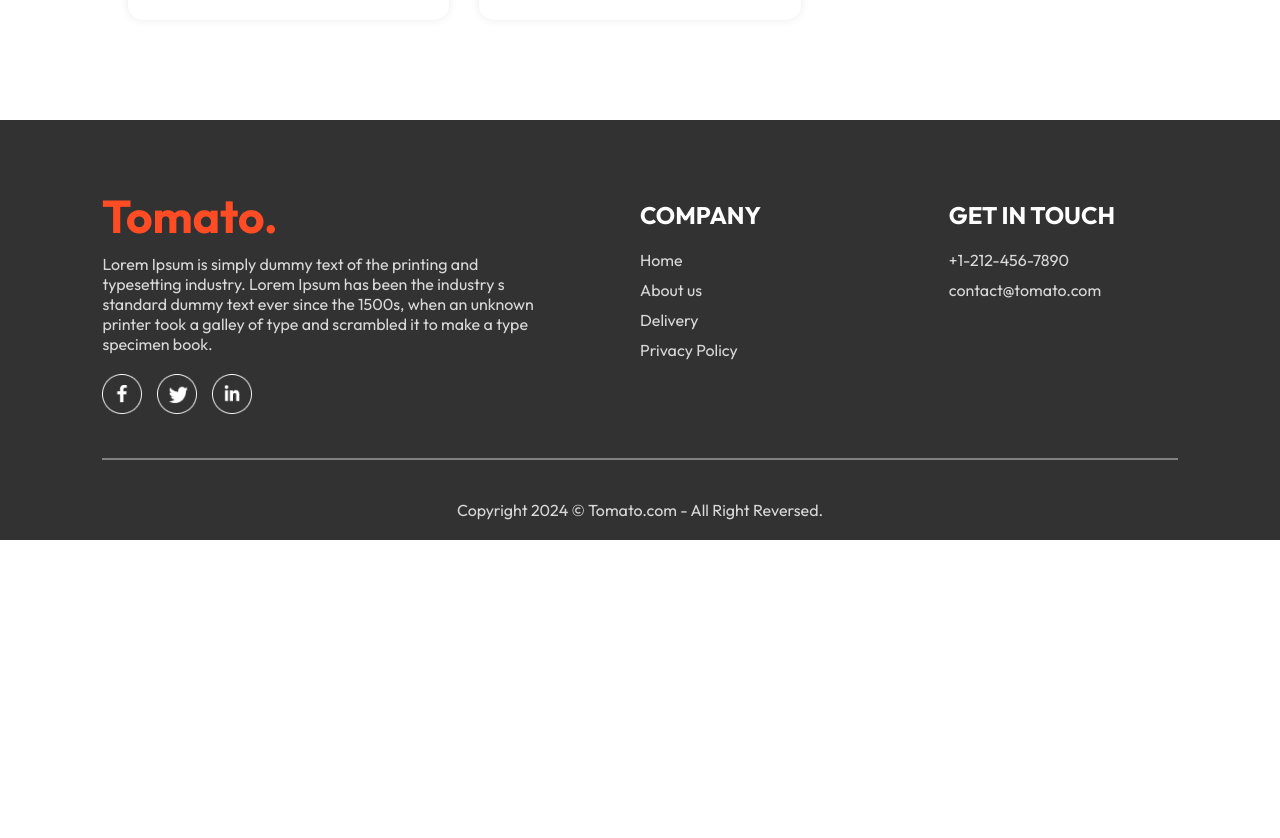
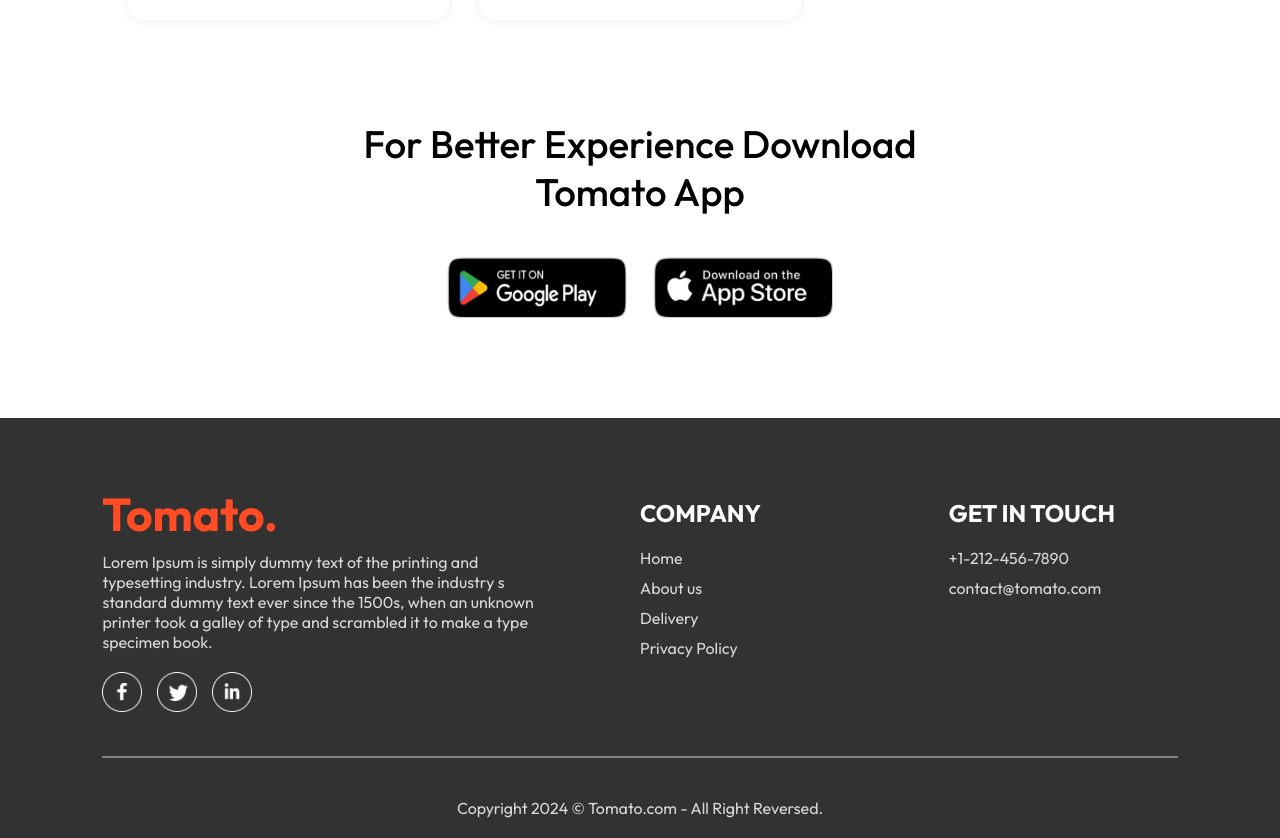
Before and after one commit to Khang8078/food-delivery-app, a React (Vite) app: page / in a window 1280 px wide. Shown: the part 5980-6818 px from the top of the page. Before the commit the page ends 6520 px from the top, so only its background shows below. Built offline with nearby package versions, Linux system fonts and the light colour scheme.

Commit message:
finished app download

```diff
--- /dev/null
+++ b/src/components/AppDownload/AppDownload.css
@@ -0,0 +1,25 @@
+.app-download{
+    margin: auto auto;
+    margin-top: 100px;
+    font-size: max(3vw,20px);
+    text-align: center;
+    font-weight: 500;
+}
+
+.app-download-platforms{
+    display: flex;
+    justify-content: center;
+    gap: max(2vw,10px);
+    margin-top: 40px;
+}
+
+.app-download-platforms img{
+    width: max(30vw,120px);
+    max-width: 180px;
+    transition: 0.5s;
+    cursor: pointer;
+}
+
+.app-download-platforms img:hover{
+    transform: scale(1.05);
+}
--- /dev/null
+++ b/src/components/AppDownload/AppDownload.jsx
@@ -0,0 +1,17 @@
+//import React from 'react'
+import { assets } from '../../assets/assets'
+import './AppDownload.css'
+const AppDownload = () => {
+  return (
+    <div className='app-download' id='app-download'>
+        <p>For Better Experience Download <br /> Tomato App</p>
+        <div className="app-download-platforms">
+            <img src={assets.play_store} alt="" />
+            <img src={assets.app_store} alt="" />
+        </div>
+
+    </div>
+  )
+}
+
+export default AppDownload
--- a/src/pages/Home/Home.jsx
+++ b/src/pages/Home/Home.jsx
@@ -3,6 +3,7 @@
 import { Header } from '../../components/Header/Header';
 import './Home.css';
 import FoodDisplay from '../../components/FoodDisplay/FoodDisplay';
+import AppDownload from '../../components/AppDownload/AppDownload';
 
 export const Home = () => {
     const[category, setCategory] = useState("All");
@@ -12,7 +13,7 @@
         <Header/>
         <ExploreMenu category={category} setCategory={setCategory}/>
         <FoodDisplay category={category}/>
-
+        <AppDownload/>
     </div>
   )
 }
```
